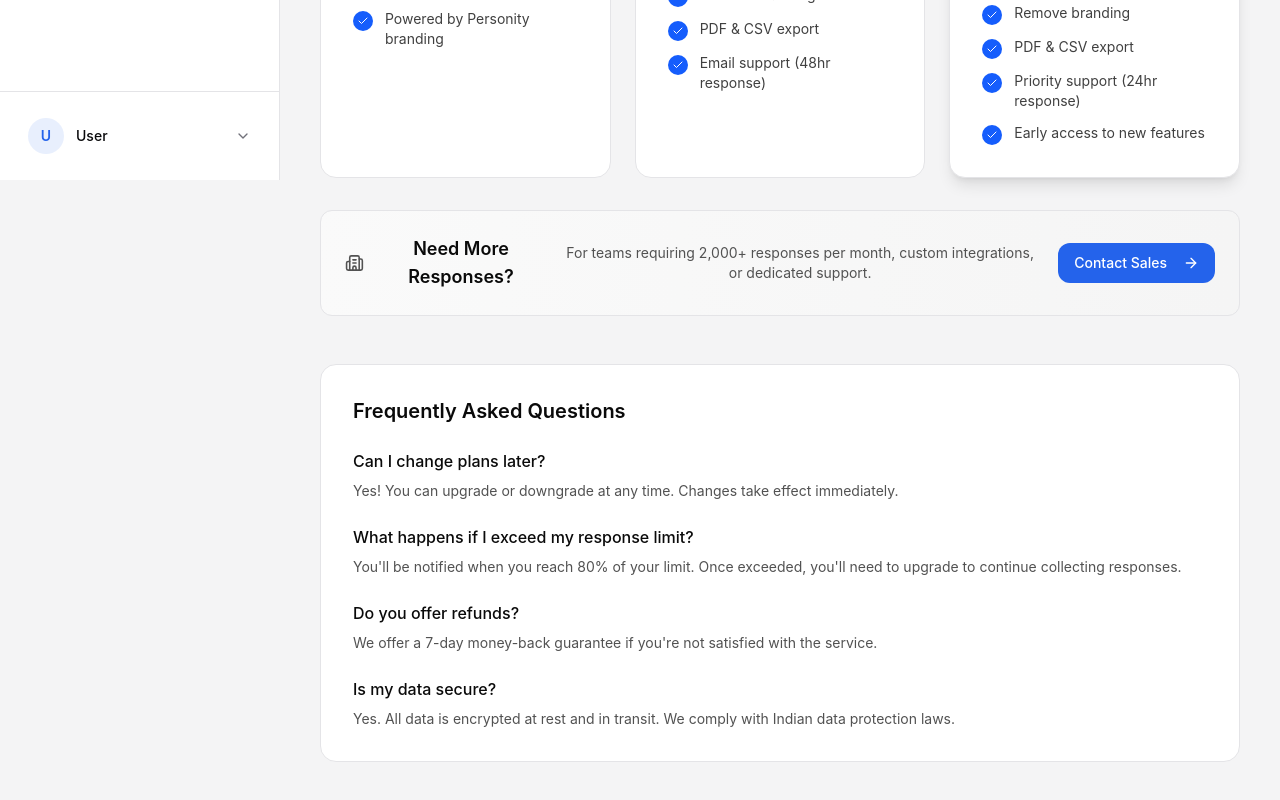
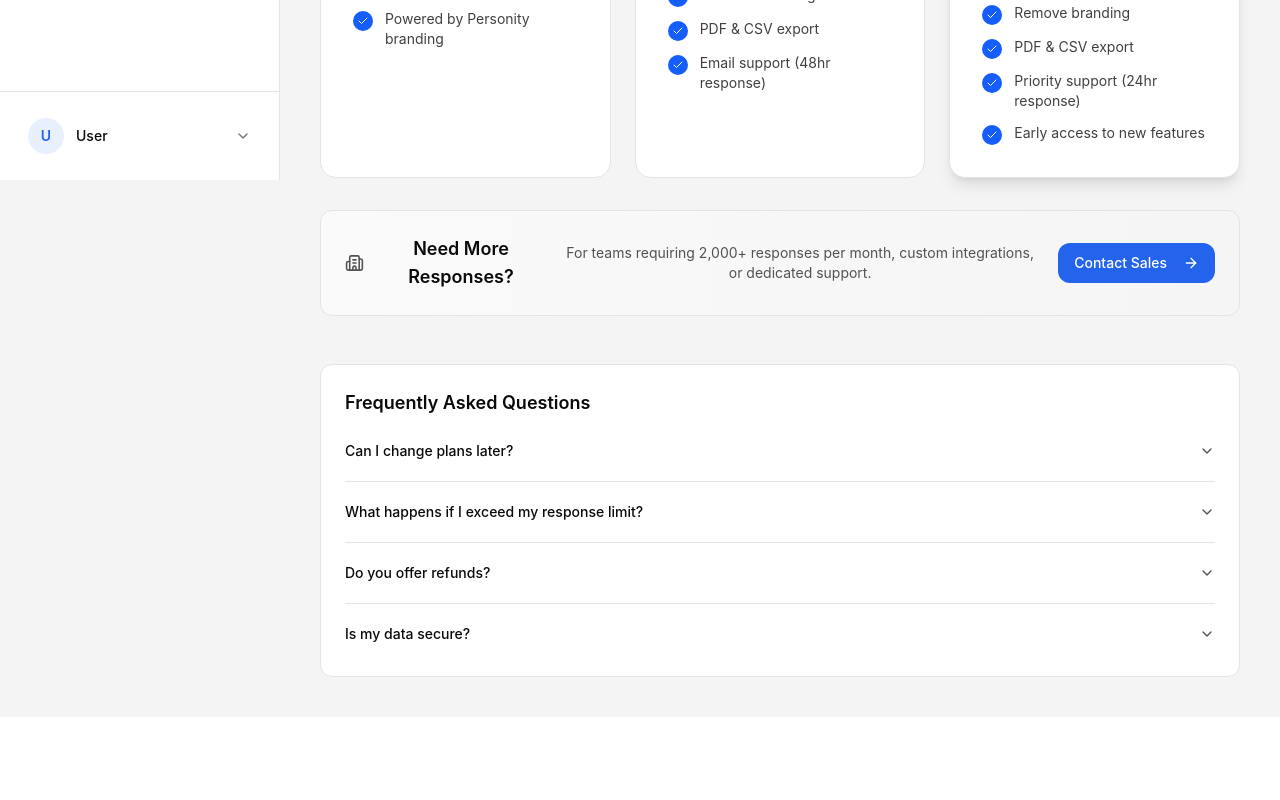
Before and after one commit to Rameezuddinmohammed/Personity, a Next.js app in the folder personity/: page /billing in a window 1280 px wide. Shown: the part 620-1420 px from the top of the page. After the commit the page ends 1337 px from the top, so only its background shows below. Built offline with nearby package versions, Linux system fonts and the light colour scheme; no server answers.

Commit message:
feat: make FAQs collapsible and simplify yearly price display

```diff
--- a/personity/src/app/(dashboard)/billing/page.tsx
+++ b/personity/src/app/(dashboard)/billing/page.tsx
@@ -2,7 +2,7 @@
 
 import { useState, useEffect } from 'react';
 import { useRouter } from 'next/navigation';
-import { Check, Sparkles, Zap, Building2, ArrowRight, TrendingUp } from 'lucide-react';
+import { Check, Sparkles, Zap, Building2, ArrowRight, TrendingUp, ChevronDown } from 'lucide-react';
 import { Button } from '@/components/ui/button';
 import { PLANS } from '@/lib/razorpay/plans';
 
@@ -24,6 +24,7 @@ export default function BillingPage() {
   const [showEnterpriseForm, setShowEnterpriseForm] = useState(false);
   const [usage, setUsage] = useState<UserUsage | null>(null);
   const [billingCycle, setBillingCycle] = useState<'monthly' | 'yearly'>('monthly');
+  const [openFaq, setOpenFaq] = useState<number | null>(null);
 
   useEffect(() => {
     // Fetch user usage data
@@ -277,7 +278,7 @@ export default function BillingPage() {
                     <div>
                       {billingCycle === 'yearly' && (
                         <div className="text-sm text-neutral-500 line-through mb-1">
-                          {monthlyPrice} × 12 = ₹{(parseInt(monthlyPrice.replace(/[₹,]/g, '')) * 12).toLocaleString('en-IN')}
+                          ₹{(parseInt(monthlyPrice.replace(/[₹,]/g, '')) * 12).toLocaleString('en-IN')}
                         </div>
                       )}
                       <div className="text-4xl font-bold text-neutral-950">
@@ -481,43 +482,50 @@ export default function BillingPage() {
       )}
 
       {/* FAQ Section */}
-      <div className="bg-white border border-neutral-200 rounded-2xl p-8">
-        <h2 className="text-xl font-semibold text-neutral-950 mb-6">
+      <div className="bg-white border border-neutral-200 rounded-xl p-6">
+        <h2 className="text-lg font-semibold text-neutral-950 mb-4">
           Frequently Asked Questions
         </h2>
-        <div className="space-y-6">
-          <div>
-            <h3 className="font-medium text-neutral-950 mb-2">
-              Can I change plans later?
-            </h3>
-            <p className="text-sm text-neutral-600">
-              Yes! You can upgrade or downgrade at any time. Changes take effect immediately.
-            </p>
-          </div>
-          <div>
-            <h3 className="font-medium text-neutral-950 mb-2">
-              What happens if I exceed my response limit?
-            </h3>
-            <p className="text-sm text-neutral-600">
-              You'll be notified when you reach 80% of your limit. Once exceeded, you'll need to upgrade to continue collecting responses.
-            </p>
-          </div>
-          <div>
-            <h3 className="font-medium text-neutral-950 mb-2">
-              Do you offer refunds?
-            </h3>
-            <p className="text-sm text-neutral-600">
-              We offer a 7-day money-back guarantee if you're not satisfied with the service.
-            </p>
-          </div>
-          <div>
-            <h3 className="font-medium text-neutral-950 mb-2">
-              Is my data secure?
-            </h3>
-            <p className="text-sm text-neutral-600">
-              Yes. All data is encrypted at rest and in transit. We comply with Indian data protection laws.
-            </p>
-          </div>
+        <div className="space-y-3">
+          {[
+            {
+              question: 'Can I change plans later?',
+              answer: 'Yes! You can upgrade or downgrade at any time. Changes take effect immediately.',
+            },
+            {
+              question: 'What happens if I exceed my response limit?',
+              answer: "You'll be notified when you reach 80% of your limit. Once exceeded, you'll need to upgrade to continue collecting responses.",
+            },
+            {
+              question: 'Do you offer refunds?',
+              answer: "We offer a 7-day money-back guarantee if you're not satisfied with the service.",
+            },
+            {
+              question: 'Is my data secure?',
+              answer: 'Yes. All data is encrypted at rest and in transit. We comply with Indian data protection laws.',
+            },
+          ].map((faq, index) => (
+            <div key={index} className="border-b border-neutral-200 last:border-0 pb-3 last:pb-0">
+              <button
+                onClick={() => setOpenFaq(openFaq === index ? null : index)}
+                className="w-full flex items-center justify-between text-left py-2 hover:text-blue-600 transition-colors"
+              >
+                <h3 className="text-sm font-medium text-neutral-950">
+                  {faq.question}
+                </h3>
+                <ChevronDown
+                  className={`w-4 h-4 text-neutral-600 transition-transform ${
+                    openFaq === index ? 'rotate-180' : ''
+                  }`}
+                />
+              </button>
+              {openFaq === index && (
+                <p className="text-sm text-neutral-600 mt-2 pb-2">
+                  {faq.answer}
+                </p>
+              )}
+            </div>
+          ))}
         </div>
       </div>
     </div>
```
